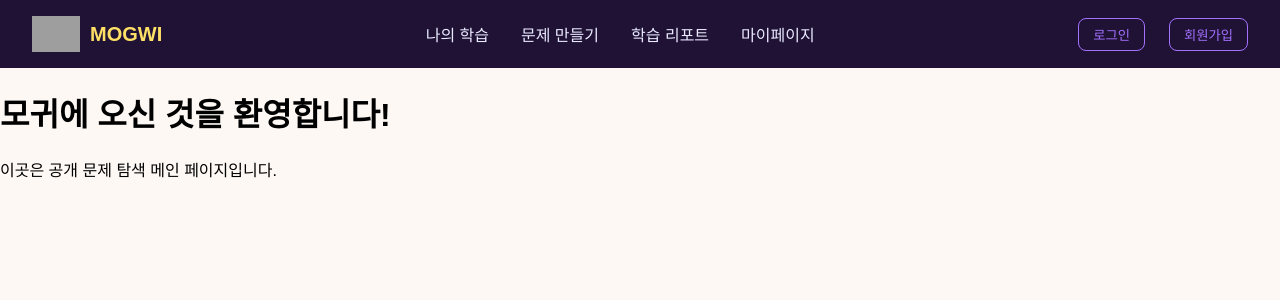
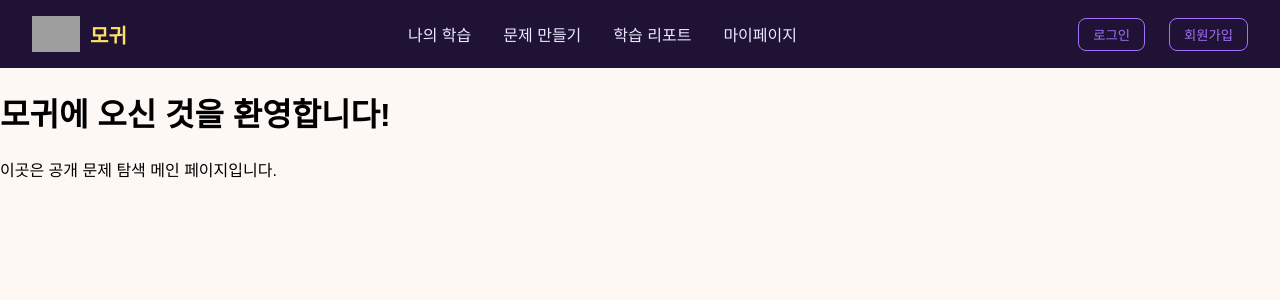
Before and after one commit to suhyun113/Mogwi, a Vue app in the folder frontend/: page / in a window 1280 px wide. Shown: the top 300 px of the page. Built offline with nearby package versions, Linux system fonts and the light colour scheme; grey boxes are pictures that could not be loaded.

Commit message:
Chore (frontend): 웹 이름 변경

```diff
--- a/frontend/src/components/NavBar.vue
+++ b/frontend/src/components/NavBar.vue
@@ -2,7 +2,7 @@
   <header class="navbar">
     <div class="logo" @click="goHome">
       <img src="@/assets/mogwi-character.png" alt="Mogwi Character" />
-      <span>MOGWI</span>
+      <span>모귀</span>
     </div>
     <nav class="menu">
       <router-link to="/mystudy">나의 학습</router-link>
```
